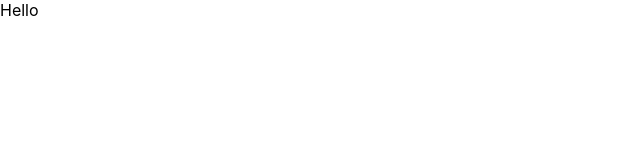
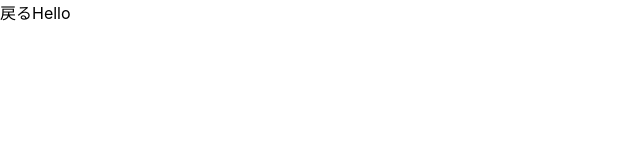
Before and after one commit to mo-ri-regen/nextjs-practice, a Next.js app: page /post/1 in a window 1280 px wide. Shown: the top 160 px of the page, without its empty margins (0-640 px from the left). Built offline with nearby package versions, Linux system fonts and the light colour scheme.

Commit message:
✨戻る機能追加

```diff
--- a/src/pages/post/[id].tsx
+++ b/src/pages/post/[id].tsx
@@ -1,4 +1,5 @@
 import { useRouter } from "next/router";
+import Link from "next/link"
 
 export default function Post() {
   // const router = useRouter();
@@ -6,6 +7,9 @@
 
   // return <p>Post: {pid}</p>;
   return(
-    <div>Hello</div>
+    <div>
+      <Link href="/jsonserver">戻る</Link>
+      Hello
+    </div>
   )
 }
```
